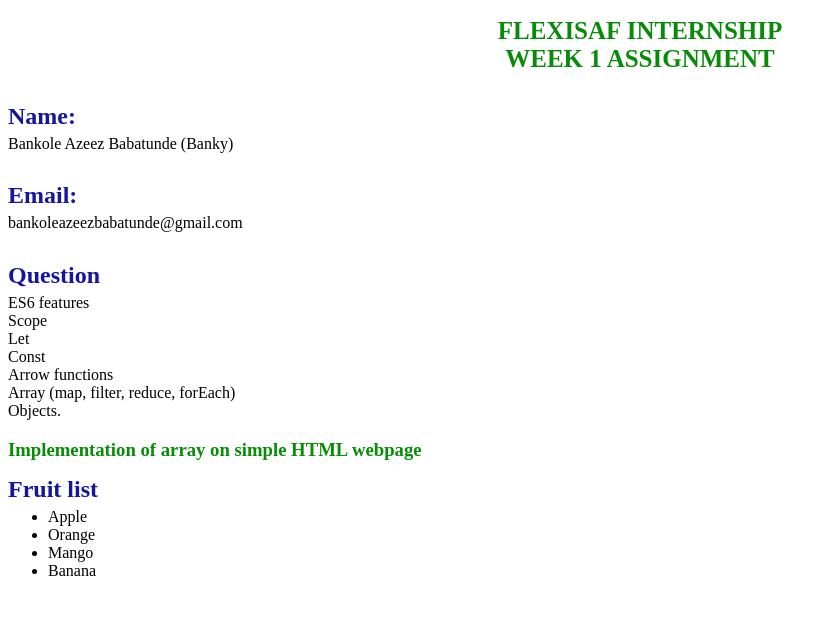
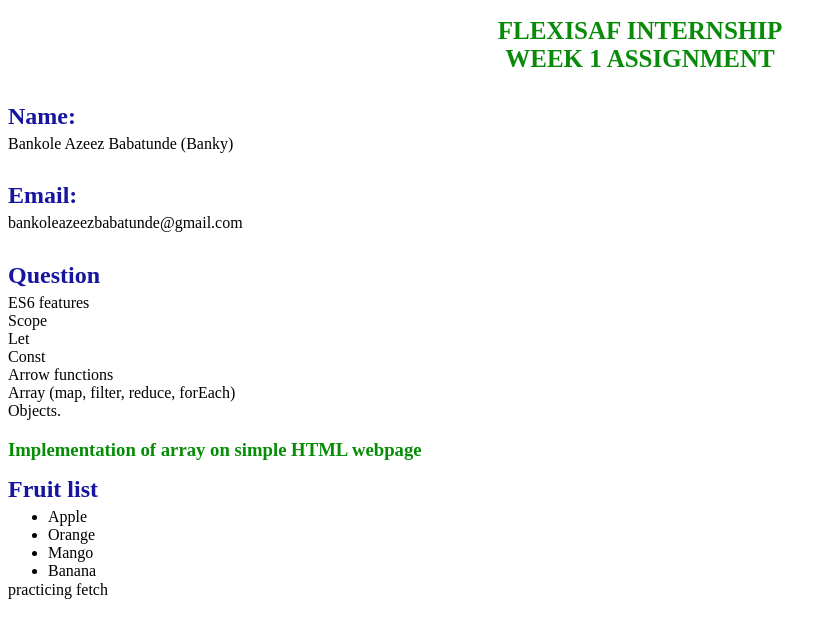
Before and after one commit to Azeezbank/FLEXISAF-WK2_ASSIGN, a plain HTML site: page index.html in a window 1280 px wide. Shown: the whole page, without its empty margins (0-837 px from the left). Drawn offline with Linux system fonts and the light colour scheme.

Commit message:
Update index.html

```diff
--- a/index.html
+++ b/index.html
@@ -25,6 +25,7 @@
 
     <h3>Implementation of array on simple HTML webpage</h3>
     <p id="demo"></p>
+    <p>practicing fetch</p>
     <script src="index.js"></script>
   </body>
 </html>
```
